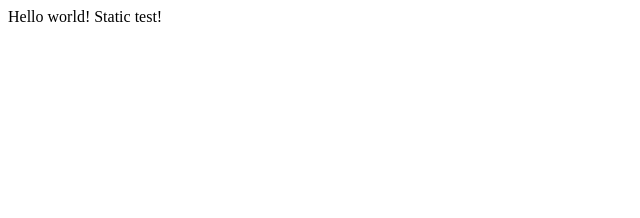
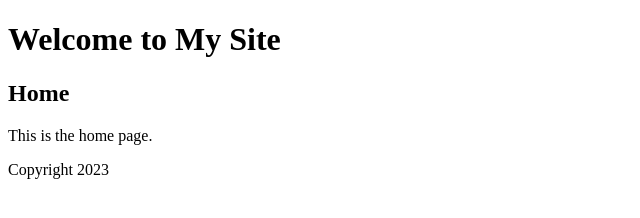
Before and after one commit to Jakob-98/sites, a Gatsby site in the folder gatsbytes/: page / in a window 1280 px wide. Shown: the whole page, without its empty margins (0-640 px from the left). Built offline with nearby package versions, Linux system fonts and the light colour scheme; Gatsby itself is replaced by a stand-in of ours.

Commit message:
header/footer/component layout

```diff
--- a/gatsbytes/gatsby-config.js
+++ b/gatsbytes/gatsby-config.js
@@ -8,5 +8,9 @@
  * @type {import('gatsby').GatsbyConfig}
  */
 module.exports = {
+  siteMetadata: {
+    title: 'blog',
+    description: 'Ramblings of Jakob Serlier',
+  },
   plugins: [],
 }
--- /dev/null
+++ b/gatsbytes/src/components/Footer.js
@@ -0,0 +1,11 @@
+import React from 'react'
+
+const Footer = () => {
+  return (
+    <footer>
+      <p>Copyright 2023</p>
+    </footer>
+  )
+}
+
+export default Footer
--- /dev/null
+++ b/gatsbytes/src/components/Header.js
@@ -0,0 +1,11 @@
+import React from 'react'
+
+const Header = () => {
+  return (
+    <header>
+      <h1>Welcome to My Site</h1>
+    </header>
+  )
+}
+
+export default Header
--- /dev/null
+++ b/gatsbytes/src/layouts/MainLayout.js
@@ -0,0 +1,15 @@
+import React from 'react'
+import Header from '../components/header'
+import Footer from '../components/footer'
+
+const MainLayout = ({ children }) => {
+  return (
+    <div>
+      <Header />
+      {children}
+      <Footer />
+    </div>
+  )
+}
+
+export default MainLayout
--- a/gatsbytes/src/pages/index.js
+++ b/gatsbytes/src/pages/index.js
@@ -1,5 +1,14 @@
 import * as React from "react"
 
-export default function Home() {
-  return <div>Hello world! Static test!</div>
+import MainLayout from '../layouts/MainLayout'
+
+const HomePage = () => {
+  return (
+    <MainLayout>
+      <h2>Home</h2>
+      <p>This is the home page.</p>
+    </MainLayout>
+  )
 }
+
+export default HomePage
```
